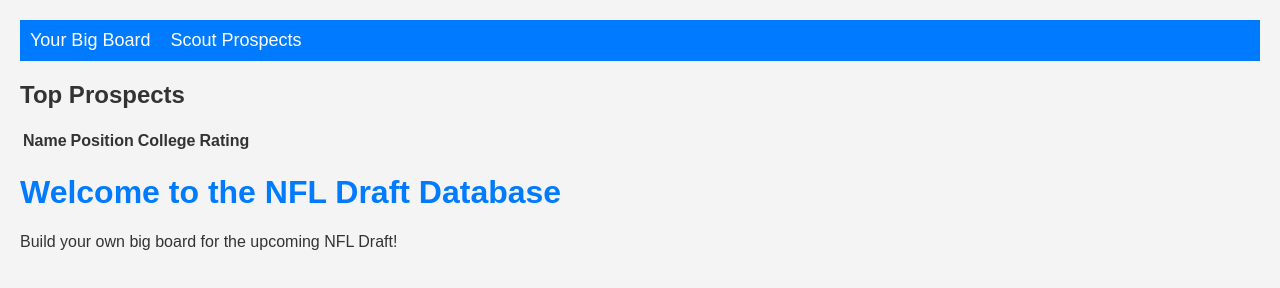
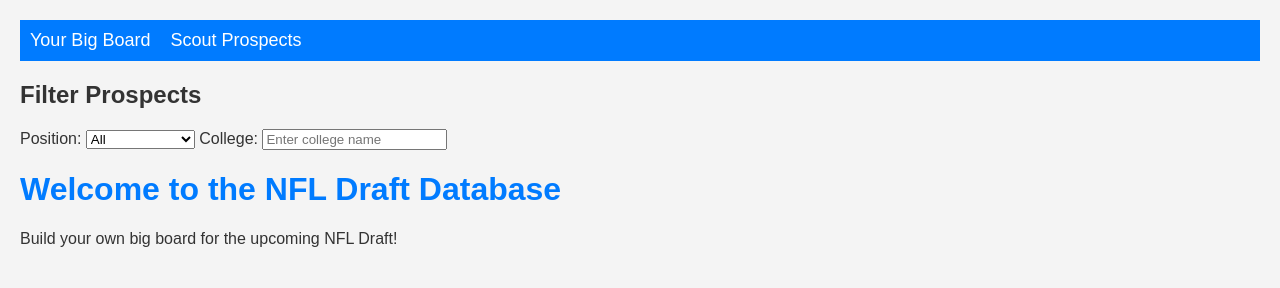
Before and after one commit to doublemovefb/NFLDRAFT, a plain HTML site: page index.html in a window 1280 px wide. Drawn offline with Linux system fonts and the light colour scheme.

Commit message:
Update index.html

```diff
--- a/index.html
+++ b/index.html
@@ -13,22 +13,21 @@
     </nav>
 </header>
 
-<section id="prospect-list">
-    <h2>Top Prospects</h2>
-    <table>
-        <thead>
-            <tr>
-                <th>Name</th>
-                <th>Position</th>
-                <th>College</th>
-                <th>Rating</th>
-            </tr>
-        </thead>
-        <tbody id="prospect-data">
-            <!-- Players will be added dynamically here -->
-        </tbody>
-    </table>
+<section id="filters">
+    <h2>Filter Prospects</h2>
+    <label for="position-filter">Position:</label>
+    <select id="position-filter">
+        <option value="">All</option>
+        <option value="Quarterback">Quarterback</option>
+        <option value="Wide Receiver">Wide Receiver</option>
+        <option value="Tight End">Tight End</option>
+        <!-- Add other positions as needed -->
+    </select>
+
+    <label for="college-filter">College:</label>
+    <input type="text" id="college-filter" placeholder="Enter college name">
 </section>
+
 </html>
 <head>
     <link rel="stylesheet" href="style.css">
```
